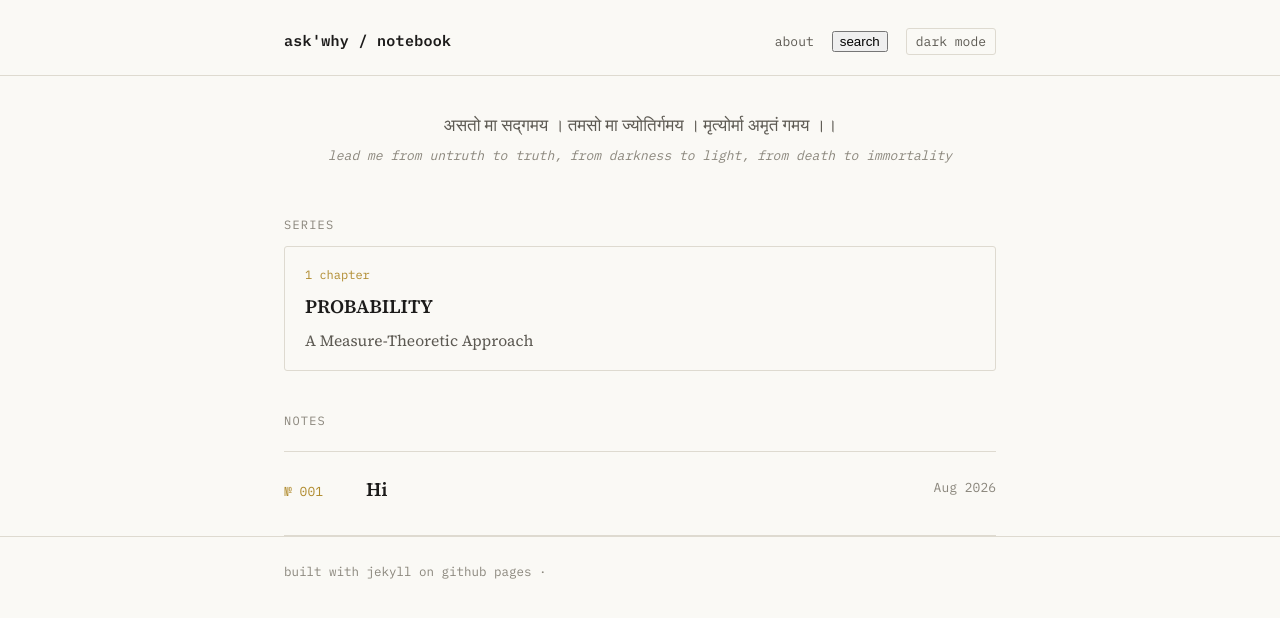
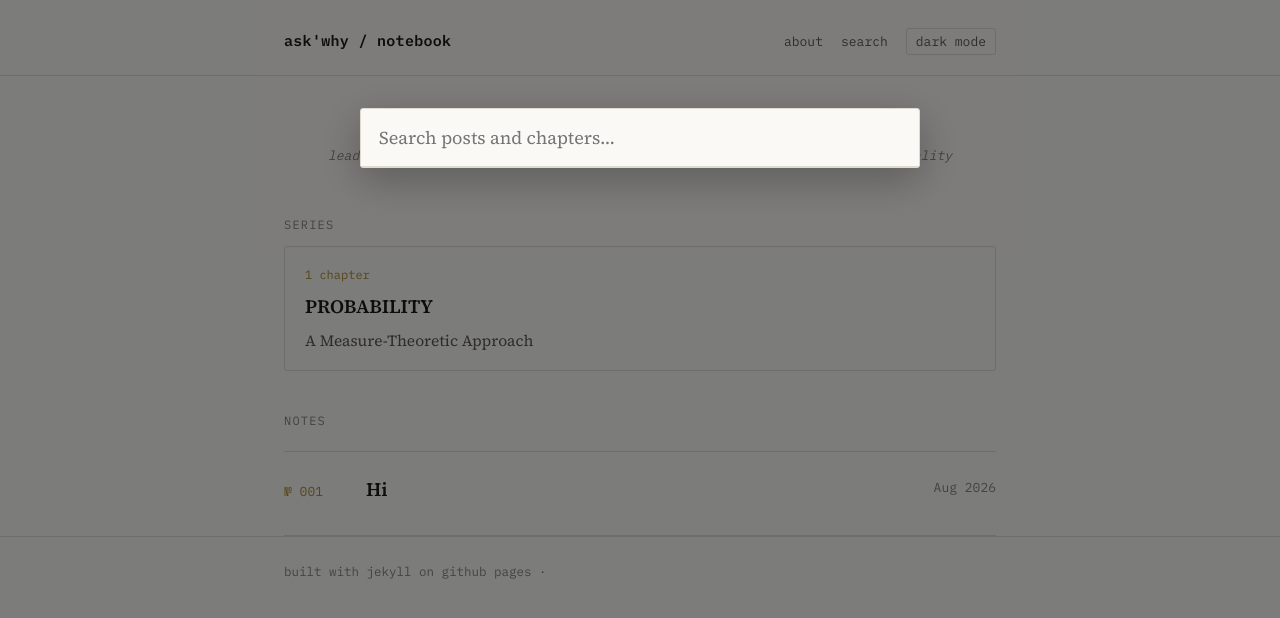
Before and after one commit to adarsh-s-kamatagi/adarsh-s-kamatagi.github.io, a Jekyll site: the page built from index.md, in a window 1280 px wide. Shown: the top 618 px of the page. Built offline with Jekyll 4.4.1, drawn with Linux system fonts in a browser that asks for light colours; nearby versions of some CDN libraries.

Commit message:
Update style.css

```diff
--- a/assets/css/style.css
+++ b/assets/css/style.css
@@ -545,3 +545,101 @@ footer.site-footer {
   font-size: 12.5px;
   color: var(--ink-faint);
 }
+
+
+/* ==========================================================================
+   Search
+   ========================================================================== */
+
+#search-toggle {
+  font-family: var(--font-mono);
+  font-size: 13px;
+  background: none;
+  border: none;
+  color: var(--ink-soft);
+  cursor: pointer;
+  padding: 0;
+}
+
+#search-toggle:hover { color: var(--accent); }
+
+.search-overlay {
+  position: fixed;
+  inset: 0;
+  background: rgba(0, 0, 0, 0.5);
+  display: flex;
+  align-items: flex-start;
+  justify-content: center;
+  padding-top: 12vh;
+  z-index: 100;
+}
+
+[data-theme="dark"] .search-overlay { background: rgba(0, 0, 0, 0.7); }
+
+.search-box {
+  background: var(--bg);
+  border: 1px solid var(--rule);
+  border-radius: var(--radius);
+  width: 90%;
+  max-width: 560px;
+  max-height: 70vh;
+  overflow: hidden;
+  display: flex;
+  flex-direction: column;
+  box-shadow: 0 12px 40px rgba(0, 0, 0, 0.25);
+}
+
+#search-input {
+  font-family: var(--font-serif);
+  font-size: 18px;
+  padding: 16px 18px;
+  border: none;
+  border-bottom: 1px solid var(--rule);
+  background: transparent;
+  color: var(--ink);
+  outline: none;
+}
+
+#search-results {
+  overflow-y: auto;
+}
+
+.search-result {
+  display: block;
+  padding: 12px 18px;
+  text-decoration: none;
+  color: inherit;
+  border-bottom: 1px solid var(--rule);
+}
+
+.search-result:hover { background: var(--bg-raised); }
+
+.search-result-type {
+  display: block;
+  font-family: var(--font-mono);
+  font-size: 11px;
+  text-transform: uppercase;
+  letter-spacing: 0.06em;
+  color: var(--gold);
+  margin-bottom: 2px;
+}
+
+.search-result-title {
+  display: block;
+  font-size: 16px;
+  font-weight: 600;
+  margin-bottom: 2px;
+}
+
+.search-result-desc {
+  display: block;
+  font-size: 13.5px;
+  color: var(--ink-soft);
+}
+
+.search-empty {
+  padding: 16px 18px;
+  color: var(--ink-faint);
+  font-family: var(--font-mono);
+  font-size: 13px;
+}
```
